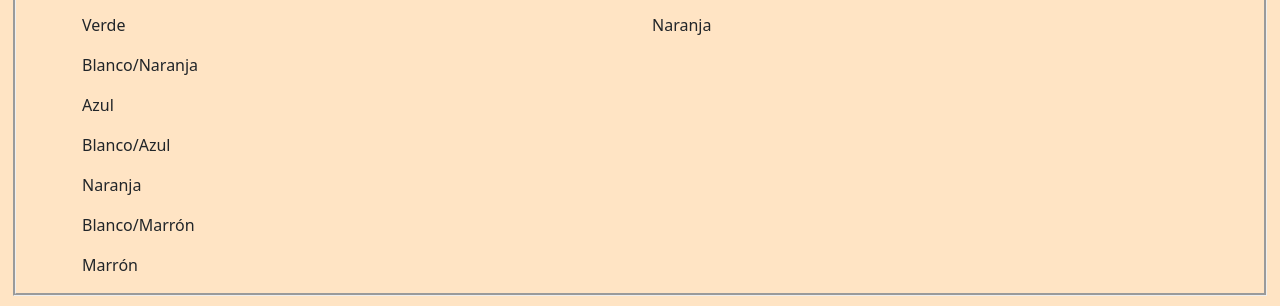
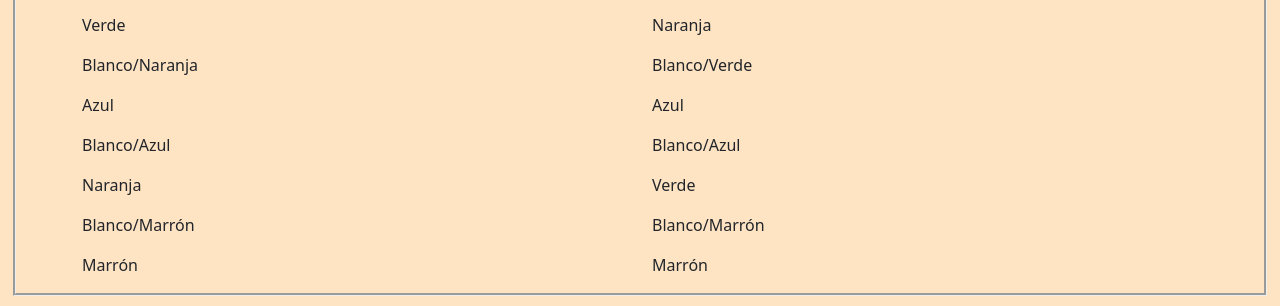
Before and after one commit to Agreda73/Agreda20200718, a plain HTML site: page index.html in a window 1280 px wide. Shown: the part 6438-6744 px from the top of the page. Drawn offline with nearby package versions, Linux system fonts and the light colour scheme.

Commit message:
Update index.html

```diff
--- a/index.html
+++ b/index.html
@@ -223,14 +223,12 @@
                 <p>El estándar T568B organiza los cables en el siguiente orden:</p>
                 <p>Blanco/Naranja                </p>
                 <p>Naranja</p>
-                <p></p>
-                <p></p>
-                <p></p>
-                <p></p>
-                <p></p>
-                <p></p>
-                <p></p>
-                <p></p>
+                <p>Blanco/Verde                </p>
+                <p>Azul</p>
+                <p>Blanco/Azul                </p>
+                <p>Verde</p>
+                <p>Blanco/Marrón                </p>
+                <p>Marrón                </p>
             </div>
         </div>
     </div>
```
